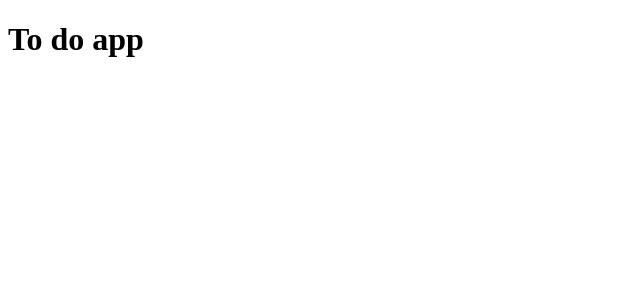
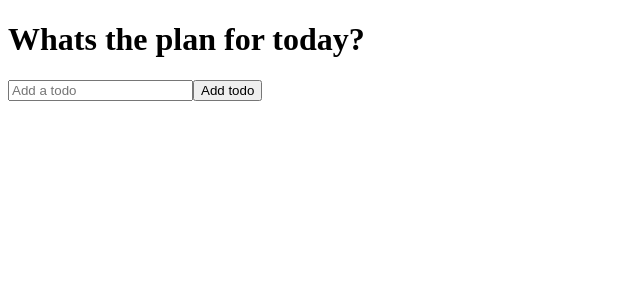
Before and after one commit to annin-tofu/to-do-list-app-JP, a React (Create React App) app: page / in a window 1280 px wide. Shown: the top 300 px of the page, without its empty margins (0-640 px from the left). Built offline with nearby package versions, Linux system fonts and the light colour scheme.

Commit message:
second commit

```diff
--- a/src/App.js
+++ b/src/App.js
@@ -1,10 +1,11 @@
 import React from "react";
 import "./App.css";
+import TodoList from "./components/TodoList";
 
 function App() {
   return (
     <div className="todo-app">
-      <h1> To do app</h1>
+      <TodoList />
     </div>
   );
 }
--- a/src/components/TodoForm.js
+++ b/src/components/TodoForm.js
@@ -0,0 +1,37 @@
+import React, { useState } from "react";
+
+function TodoForm(props) {
+  const [input, setInput] = useState("");
+
+  const handleChange = (e) => {
+    setInput(e.target.value);
+  };
+  //to prevent reloading when "Add todo" button is clicked
+  const handleSubmit = (e) => {
+    e.preventDefault();
+
+    props.onSubmit({
+      id: Math.floor(Math.random() * 10000),
+      text: input,
+    });
+
+    // * this line below sets the value in the box to null (""), otherwise it will keep the value after  clicking Addto do button
+    setInput("");
+  };
+
+  return (
+    <form className="todo-form" onSubmit={handleSubmit}>
+      <input
+        type="test"
+        placeholder="Add a todo"
+        value={input}
+        name="text"
+        className="todo-input"
+        onChange={handleChange}
+      />
+      <button className="todo-button">Add todo</button>
+    </form>
+  );
+}
+
+export default TodoForm;
--- a/src/components/TodoList.js
+++ b/src/components/TodoList.js
@@ -0,0 +1,29 @@
+import React, { useState } from "react";
+import TodoForm from "../components/TodoForm";
+
+function TodoList() {
+  const [todos, setTodos] = useState([]);
+
+  //   if no one types letter (i.e. mega spaces) => it will not show up
+  //   https://youtu.be/E1E08i2UJGI?t=1117
+
+  const addTodo = (todo) => {
+    if (!todo.text || /^\s*$/.test(todo.text)) {
+      return;
+    }
+
+    const newTodos = [todo, ...todos];
+
+    setTodos(newTodos);
+    console.log(todo, ...todos);
+  };
+
+  return (
+    <div>
+      <h1>Whats the plan for today?</h1>
+      <TodoForm onSubmit={addTodo} />
+    </div>
+  );
+}
+
+export default TodoList;
```
Also changed, not shown: src/components/Todo.js (+13 -0 lines).
